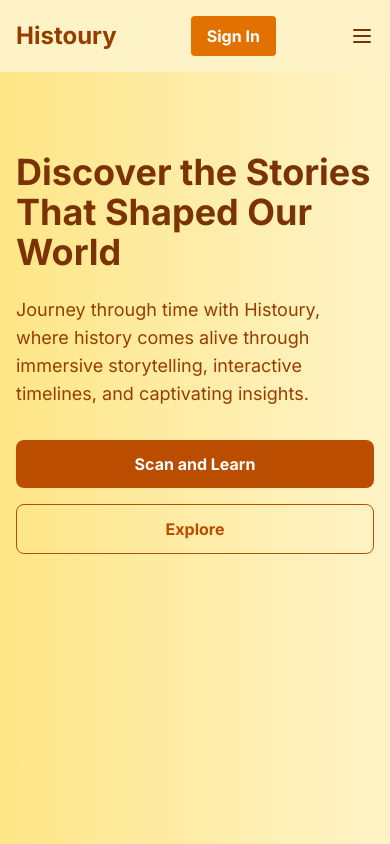
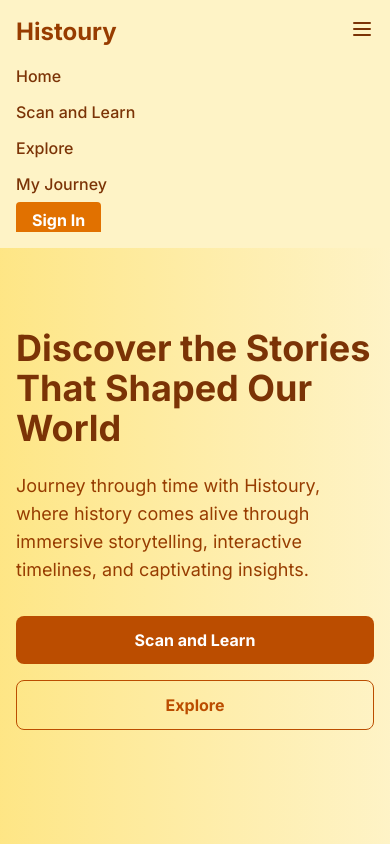
Before and after one commit to AdvayaHackathon/84.TourTechTitans, a Next.js app in the folder histoury/: page / in a window 390 px wide. Both pictures are taken after a click on the button "Toggle Menu". Shown: the top 844 px of the page. Built offline with nearby package versions, Linux system fonts and the light colour scheme; grey boxes are pictures that could not be loaded.

Commit message:
Added login/ logout feature

```diff
--- a/histoury/app/auth/callback/page.tsx
+++ b/histoury/app/auth/callback/page.tsx
@@ -1,51 +1,30 @@
 "use client";
 
-import { useEffect, useState } from "react";
+import { useEffect } from "react";
+import { useAuth } from "../../context/AuthContext";
 import { useRouter, useSearchParams } from "next/navigation";
 
 export default function AuthCallback() {
+  const { setAuthToken } = useAuth();
   const router = useRouter();
   const searchParams = useSearchParams();
-  const [error, setError] = useState<string | null>(null);
 
   useEffect(() => {
     const token = searchParams.get("token");
-    const error = searchParams.get("error");
-
-    if (error) {
-      setError("Authentication failed. Please try again.");
-      return;
+    if (token) {
+      setAuthToken(token);
+      router.push("/my-journey");
+    } else {
+      router.push("/login");
     }
-
-    if (!token) {
-      setError("No authentication token received.");
-      return;
-    }
-
-    // Store token
-    localStorage.setItem("authToken", token);
-
-    // Redirect to journey page
-    router.push("/my-journey");
-  }, [router, searchParams]);
-
-  if (error) {
-    return (
-      <div className="flex flex-col items-center justify-center min-h-screen">
-        <p className="text-red-500">{error}</p>
-        <button
-          onClick={() => router.push("/login")}
-          className="mt-4 px-4 py-2 bg-blue-500 text-white rounded"
-        >
-          Back to Login
-        </button>
-      </div>
-    );
-  }
+  }, [searchParams, setAuthToken, router]);
 
   return (
-    <div className="flex items-center justify-center min-h-screen">
-      <p>Completing authentication...</p>
+    <div className="flex items-center justify-center min-h-screen bg-amber-50">
+      <div className="text-center">
+        <div className="animate-spin rounded-full h-12 w-12 border-b-2 border-amber-600 mx-auto"></div>
+        <p className="mt-4 text-amber-800">Completing sign in...</p>
+      </div>
     </div>
   );
 }
--- a/histoury/app/context/AuthContext.tsx
+++ b/histoury/app/context/AuthContext.tsx
@@ -21,6 +21,7 @@ interface AuthContextType {
   isLoading: boolean;
   isAuthenticated: boolean;
   logout: () => void;
+  setAuthToken: (token: string) => void;
 }
 
 const AuthContext = createContext<AuthContextType>({
@@ -28,6 +29,7 @@ const AuthContext = createContext<AuthContextType>({
   isLoading: true,
   isAuthenticated: false,
   logout: () => {},
+  setAuthToken: () => {},
 });
 
 export const useAuth = () => useContext(AuthContext);
@@ -39,17 +41,26 @@ interface AuthProviderProps {
 export function AuthProvider({ children }: AuthProviderProps) {
   const [user, setUser] = useState<User | null>(null);
   const [isLoading, setIsLoading] = useState(true);
+  const [mounted, setMounted] = useState(false);
   const router = useRouter();
 
   useEffect(() => {
-    async function loadUserFromToken() {
-      // Skip on server-side
-      if (typeof window === "undefined") return;
+    setMounted(true);
+  }, []);
+
+  const setAuthToken = (token: string) => {
+    localStorage.setItem("authToken", token);
+    loadUserFromToken();
+  };
+
+  const loadUserFromToken = async () => {
+    if (!mounted) return;
 
     const token = localStorage.getItem("authToken");
 
     if (!token) {
       setIsLoading(false);
+      setUser(null);
       return;
     }
 
@@ -69,27 +80,66 @@ export function AuthProvider({ children }: AuthProviderProps) {
     } catch (error) {
       console.error("Failed to load user:", error);
       localStorage.removeItem("authToken");
+      setUser(null);
     } finally {
       setIsLoading(false);
     }
+  };
+
+  useEffect(() => {
+    loadUserFromToken();
+  }, [mounted]);
+
+  const logout = async () => {
+    try {
+      setIsLoading(true);
+      const token = localStorage.getItem("authToken");
+
+      // Clear auth state first
+      localStorage.removeItem("authToken");
+      setUser(null);
+
+      // Try to call logout endpoint if token exists
+      if (token) {
+        try {
+          const response = await fetch("http://localhost:5000/auth/logout", {
+            method: "POST",
+            headers: {
+              Authorization: `Bearer ${token}`,
+            },
+          });
+
+          if (!response.ok) {
+            console.warn(
+              "Logout endpoint returned non-OK status:",
+              response.status
+            );
+          }
+        } catch (error) {
+          console.warn("Error calling logout endpoint:", error);
+          // Continue with logout even if the endpoint call fails
+        }
       }
 
-    loadUserFromToken();
-  }, []);
-
-  const logout = () => {
-    localStorage.removeItem("authToken");
-    setUser(null);
+      // Redirect to login page
       router.push("/login");
+    } catch (error) {
+      console.error("Error during logout:", error);
+      // Ensure we still redirect even if there's an error
+      router.push("/login");
+    } finally {
+      setIsLoading(false);
+    }
   };
 
   return (
     <AuthContext.Provider
       value={{
         user,
-        isLoading,
+        isLoading: !mounted || isLoading,
         isAuthenticated: !!user,
         logout,
+        setAuthToken,
       }}
     >
       {children}
--- a/histoury/app/layout.tsx
+++ b/histoury/app/layout.tsx
@@ -22,11 +22,11 @@ export default function RootLayout({
       <body
         className={`${inter.className} min-h-screen flex flex-col bg-amber-50`}
       >
-        <Header />
-        <main className="flex-grow">
-          <AuthProvider>{children}</AuthProvider>
-        </main>
-        <Footer />
+        <AuthProvider>
+          <Header />
+          <main className="flex-grow">{children}</main>
+          <Footer />
+        </AuthProvider>
       </body>
     </html>
   );
--- a/histoury/app/login/page.tsx
+++ b/histoury/app/login/page.tsx
@@ -19,12 +19,14 @@ export default function Login() {
   };
 
   return (
-    <div className="flex flex-col items-center justify-center min-h-screen">
-      <h1 className="text-3xl mb-8">Welcome to Tourism Explorer</h1>
+    <div className="flex flex-col items-center justify-center min-h-screen bg-amber-50 px-4">
+      <h1 className="text-4xl font-bold text-amber-800 mb-8 text-center">
+        Welcome to Histoury
+      </h1>
 
       <button
         onClick={handleGoogleLogin}
-        className="flex items-center gap-2 bg-white text-gray-800 px-4 py-2 rounded-md shadow-md hover:shadow-lg transition-all"
+        className="flex items-center gap-3 bg-white text-amber-900 font-semibold px-6 py-3 rounded-xl shadow hover:shadow-lg transition duration-300 border border-amber-200 hover:border-amber-400"
       >
         <svg width="20" height="20" viewBox="0 0 24 24">
           <path
--- a/histoury/app/page.tsx
+++ b/histoury/app/page.tsx
@@ -33,13 +33,12 @@ export default function Home() {
               </div>
             </div>
             <div className="md:w-1/2 relative">
-              <div className="relative h-80 md:h-96 w-full rounded-lg overflow-hidden shadow-xl">
+              <div className="relative w-full aspect-[4/3] md:aspect-[16/9] rounded-lg overflow-hidden shadow-xl">
                 <Image
                   src="/heroImage.png"
                   alt="Historical artifacts and documents"
-                  layout="fill"
-                  objectFit="cover"
-                  className="rounded-lg"
+                  fill
+                  className="object-cover"
                 />
               </div>
             </div>
--- a/histoury/components/Header.tsx
+++ b/histoury/components/Header.tsx
@@ -1,18 +1,57 @@
+"use client";
+
+import { useState } from "react";
 import Link from "next/link";
+import { useAuth } from "@/app/context/AuthContext";
 
 export default function Header() {
+  const [menuOpen, setMenuOpen] = useState(false);
+  const { isAuthenticated, logout, isLoading } = useAuth();
+
+  const handleSignOut = () => {
+    logout();
+  };
+
+  const renderAuthButton = () => {
+    if (isLoading) {
+      return (
+        <div className="bg-amber-600 text-white font-bold py-2 px-4 rounded transition duration-300">
+          Loading...
+        </div>
+      );
+    }
+
+    if (isAuthenticated) {
+      return (
+        <button
+          onClick={handleSignOut}
+          className="bg-amber-600 hover:bg-amber-700 text-white font-bold py-2 px-4 rounded transition duration-300"
+        >
+          Sign Out
+        </button>
+      );
+    }
+
+    return (
+      <Link
+        href="/login"
+        className="bg-amber-600 hover:bg-amber-700 text-white font-bold py-2 px-4 rounded transition duration-300"
+      >
+        Sign In
+      </Link>
+    );
+  };
+
   return (
     <header className="bg-amber-100 shadow-md">
       <div className="container mx-auto px-4 py-4">
         <div className="flex items-center justify-between">
-          <div className="flex items-center">
-            <Link href="/" className="flex items-center">
-              <span className="text-2xl font-bold text-amber-800">
-                Histoury
-              </span>
-            </Link>
-          </div>
+          {/* Logo */}
+          <Link href="/" className="flex items-center">
+            <span className="text-2xl font-bold text-amber-800">Histoury</span>
+          </Link>
 
+          {/* Desktop Nav */}
           <nav className="hidden md:flex space-x-8">
             <Link
               href="/"
@@ -40,19 +79,17 @@ export default function Header() {
             </Link>
           </nav>
 
-          <div className="flex items-center">
-            <Link
-              href="/login"
-              className="bg-amber-600 hover:bg-amber-700 text-white font-bold py-2 px-4 rounded transition duration-300"
+          {/* Sign In/Sign Out button */}
+          <div className="hidden md:flex">{renderAuthButton()}</div>
+
+          {/* Hamburger Icon */}
+          <div className="md:hidden">
+            <button
+              onClick={() => setMenuOpen(!menuOpen)}
+              className="text-amber-900 hover:text-amber-700 focus:outline-none"
+              aria-label="Toggle Menu"
             >
-              Sign In
-            </Link>
-          </div>
-
-          <div className="md:hidden flex items-center">
-            <button className="text-amber-900 hover:text-amber-700">
               <svg
-                xmlns="http://www.w3.org/2000/svg"
                 className="h-6 w-6"
                 fill="none"
                 viewBox="0 0 24 24"
@@ -68,6 +105,41 @@ export default function Header() {
             </button>
           </div>
         </div>
+
+        {/* Animated Mobile Menu */}
+        <div
+          className={`md:hidden overflow-hidden transition-all duration-300 ease-in-out ${
+            menuOpen ? "max-h-96 opacity-100" : "max-h-0 opacity-0"
+          }`}
+        >
+          <div className="flex flex-col mt-4 space-y-3">
+            <Link
+              href="/"
+              className="text-amber-900 hover:text-amber-700 font-medium"
+            >
+              Home
+            </Link>
+            <Link
+              href="/scan"
+              className="text-amber-900 hover:text-amber-700 font-medium"
+            >
+              Scan and Learn
+            </Link>
+            <Link
+              href="/explore"
+              className="text-amber-900 hover:text-amber-700 font-medium"
+            >
+              Explore
+            </Link>
+            <Link
+              href="/my-journey"
+              className="text-amber-900 hover:text-amber-700 font-medium"
+            >
+              My Journey
+            </Link>
+            <div className="inline-block">{renderAuthButton()}</div>
+          </div>
+        </div>
       </div>
     </header>
   );
```
Also changed, not shown: 1 other file (tests, documents, lock files or other folders). Lines whose indentation alone changed are shown as unchanged.
